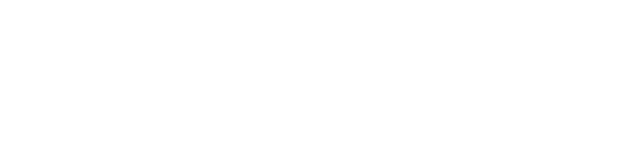
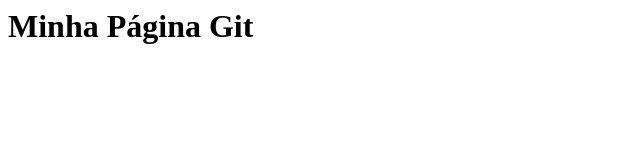
Before and after one commit to BrOluaP/curso-git, a plain HTML site: page index.html in a window 1280 px wide. Shown: the whole page, without its empty margins (0-640 px from the left). Drawn offline with Linux system fonts and the light colour scheme.

Commit message:
Cabeçalho da página

```diff
--- a/index.html
+++ b/index.html
@@ -4,7 +4,7 @@
     </head>
 
     <body>
-
+        <h1>Minha Página Git</h1>
     </body>
 
 </html>
```
